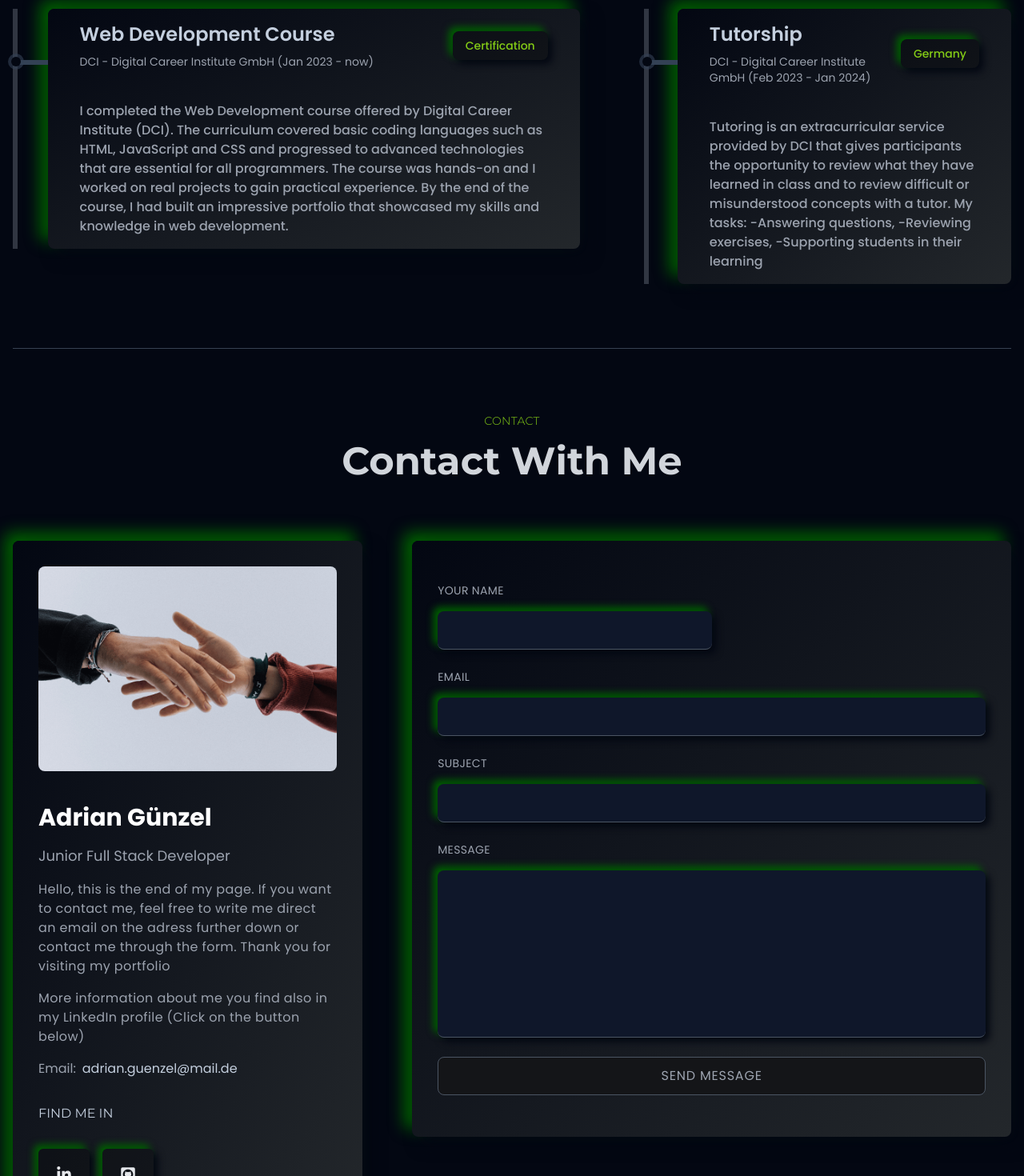
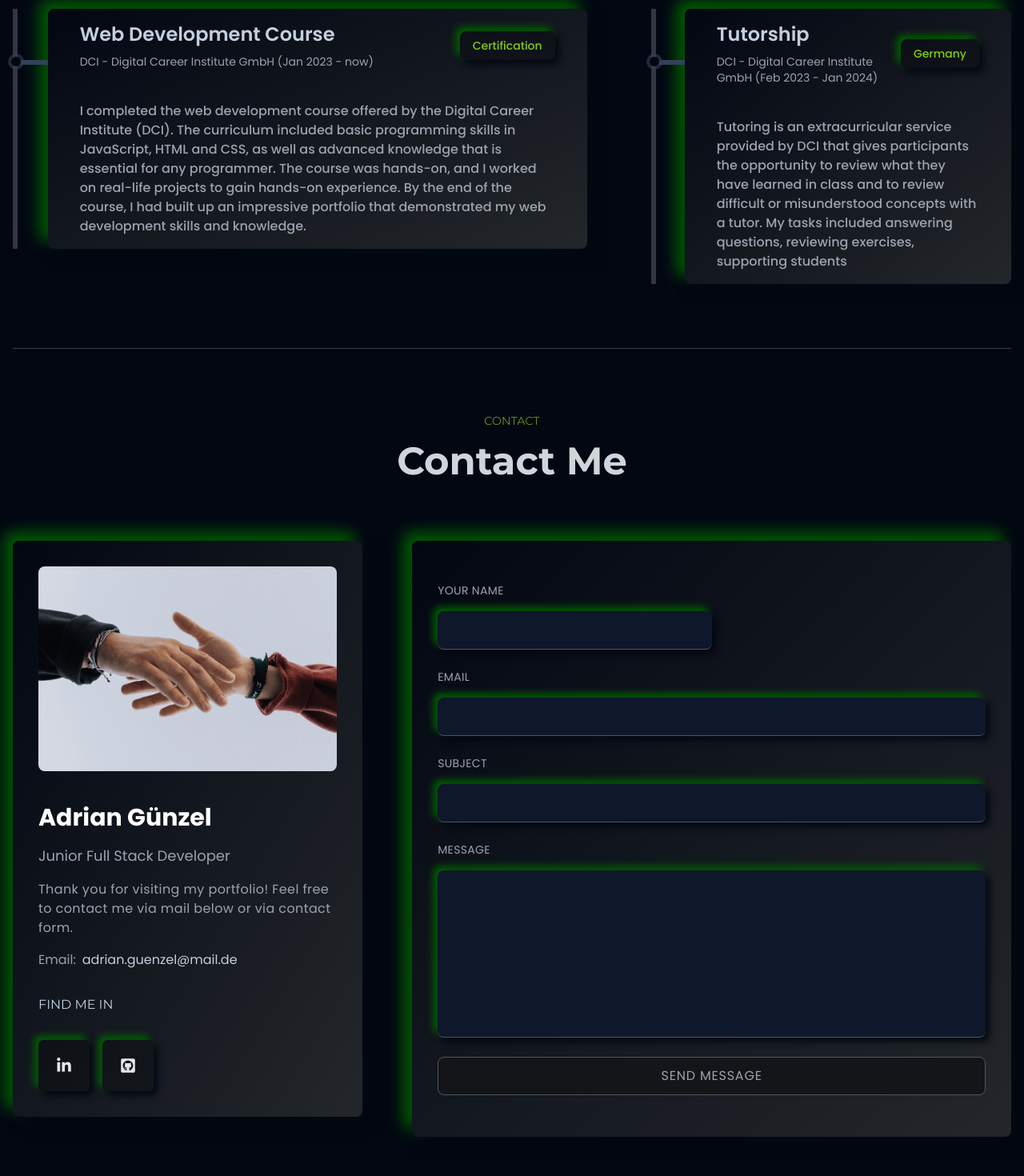
Before and after one commit to Wulfinator/portfolio1, a React (Vite) app: page / in a window 1280 px wide. Shown: the part 2980-4450 px from the top of the page at 80% size. Built offline with nearby package versions, Linux system fonts and the light colour scheme.

Commit message:
changed some textes

```diff
--- a/src/components/Contact.tsx
+++ b/src/components/Contact.tsx
@@ -61,7 +61,7 @@ const Contact = () => {
     >
       <FadeIn>
         <div className="flex items-center justify-center text-center">
-          <Title title="CONTACT" des="Contact With Me" />
+          <Title title="CONTACT" des="Contact Me" />
         </div>
         <div className="w-full">
           <div className="flex flex-col justify-between w-full h-auto lgl:flex-row">
--- a/src/components/ContactLeft.tsx
+++ b/src/components/ContactLeft.tsx
@@ -15,10 +15,7 @@ const ContactLeft = () => {
           Junior Full Stack Developer
         </p>
         <p className="text-base tracking-wide text-gray-400">
-          Hello, this is the end of my page. If you want to contact me, feel free to write me direct an email on the adress further down or contact me through the form. Thank you for visiting my portfolio
-        </p>
-        <p className="text-base tracking-wide text-gray-400">
-          More information about me you find also in my LinkedIn profile (Click on the button below)
+          Thank you for visiting my portfolio! Feel free to contact me via mail below or via contact form.
         </p>
         {/* <p className="flex items-center gap-2 text-base text-gray-400">
           Phone: <span className="text-lightText">+968 97859628</span>
--- a/src/components/Education.tsx
+++ b/src/components/Education.tsx
@@ -19,7 +19,7 @@ const Education = () => {
             title="Web Development Course"
             subTitle="DCI - Digital Career Institute GmbH (Jan 2023 - now)"
             result="Certification"
-            des="I completed the Web Development course offered by Digital Career Institute (DCI). The curriculum covered basic coding languages such as HTML, JavaScript and CSS and progressed to advanced technologies that are essential for all programmers. The course was hands-on and I worked on real projects to gain practical experience. By the end of the course, I had built an impressive portfolio that showcased my skills and knowledge in web development."
+            des="I completed the web development course offered by the Digital Career Institute (DCI). The curriculum included basic programming skills in JavaScript, HTML and CSS, as well as advanced knowledge that is essential for any programmer. The course was hands-on, and I worked on real-life projects to gain hands-on experience. By the end of the course, I had built up an impressive portfolio that demonstrated my web development skills and knowledge."
           />
           {/* <ResumeCard
             title="Secondary School Education"
@@ -41,7 +41,7 @@ const Education = () => {
             title="Tutorship"
             subTitle="DCI - Digital Career Institute GmbH (Feb 2023 - Jan 2024)"
             result="Germany"
-            des="Tutoring is an extracurricular service provided by DCI that gives participants the opportunity to review what they have learned in class and to review difficult or misunderstood concepts with a tutor. My tasks: -Answering questions, -Reviewing exercises, -Supporting students in their learning"
+            des="Tutoring is an extracurricular service provided by DCI that gives participants the opportunity to review what they have learned in class and to review difficult or misunderstood concepts with a tutor. My tasks included answering questions, reviewing exercises, supporting students"
           />
           {/* <ResumeCard
             title="Web Developer & Trainer"
```
